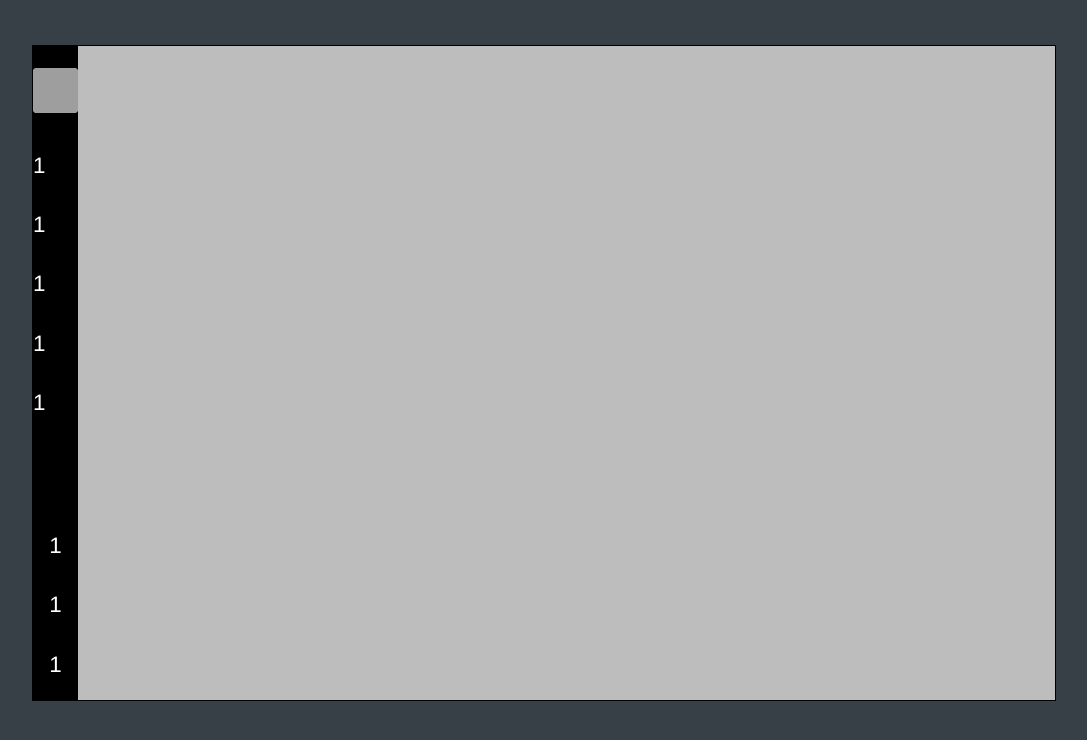
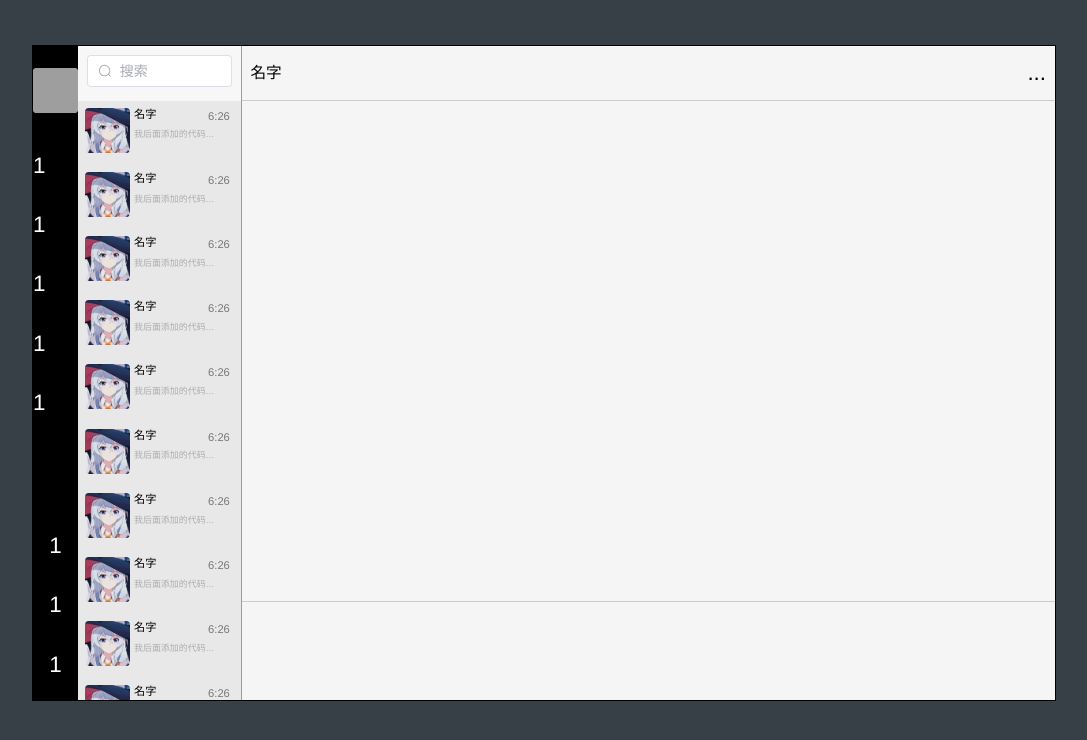
Before and after one commit to jiangshefeng/goChat, a Vue app: page /chat/1 in a window 1280 px wide. Before the commit this address had no page. Shown: the top 740 px of the page, without its empty margins (96-1183 px from the left). Built offline with nearby package versions, Linux system fonts and the light colour scheme; grey boxes are pictures that could not be loaded.

Commit message:
路由配置

```diff
--- a/components.d.ts
+++ b/components.d.ts
@@ -16,6 +16,7 @@ declare module '@vue/runtime-core' {
     ElMenuItemGroup: typeof import('element-plus/es')['ElMenuItemGroup']
     ElSubMenu: typeof import('element-plus/es')['ElSubMenu']
     HelloWorld: typeof import('./src/components/HelloWorld.vue')['default']
+    InputBox: typeof import('./src/components/inputBox.vue')['default']
     MainLayout: typeof import('./src/components/mainLayout.vue')['default']
     RouterLink: typeof import('vue-router')['RouterLink']
     RouterView: typeof import('vue-router')['RouterView']
--- /dev/null
+++ b/src/components/inputBox.vue
@@ -0,0 +1,33 @@
+<template>
+  <div class="container">
+    <textarea></textarea>
+  </div>
+</template>
+
+<script setup lang="ts">
+import { ref } from 'vue'
+const textarea = ref('')
+</script>
+<style scoped>
+.container {
+  height: calc(100% - 555px);
+  margin-top: 0px;
+  width: 100%;
+  background-color: aqua;
+  overflow: hidden;
+  padding: 1.5em 0.5em 2em 0.5em;
+  background-color: #f5f5f5;
+  border-top: 1px solid #ccc;
+}
+textarea {
+  resize: none;
+  height: 100%;
+  width: 100%;
+  border: none;
+  font-size: 0.6rem;
+  background-color: #f5f5f5;
+}
+textarea:focus-visible {
+  outline: none;
+}
+</style>
--- a/src/components/title.vue
+++ b/src/components/title.vue
@@ -13,6 +13,7 @@
   height: 55px;
   display: flex;
   align-items: center;
+  border-bottom: 1px solid #ccc;
 }
 .name {
   flex: 1;
--- a/src/page/chat/chat.vue
+++ b/src/page/chat/chat.vue
@@ -1,7 +1,6 @@
 <script setup lang="ts">
 import mainLayout from '../../components/mainLayout.vue'
 import chatBar from './chatBar.vue'
-import chatMainVue from './chatMain.vue'
 </script>
 
 <template>
@@ -11,7 +10,7 @@ import chatMainVue from './chatMain.vue'
         <chatBar></chatBar>
       </template>
       <template v-slot:right>
-        <chatMainVue></chatMainVue>
+        <router-view></router-view>
       </template>
     </mainLayout>
   </div>
--- a/src/page/chat/chatMain.vue
+++ b/src/page/chat/chatMain.vue
@@ -2,10 +2,22 @@
   <div class="chatMain">
     <titleVue></titleVue>
     <div class="chatContent"></div>
+    <inputBoxVue></inputBoxVue>
   </div>
 </template>
 
 <script setup lang="ts">
 import titleVue from '@/components/title.vue'
+import inputBoxVue from '@/components/inputBox.vue'
 </script>
-<style scoped></style>
+<style scoped>
+.chatContent {
+  height: 500px;
+  width: 100%;
+  margin-top: 0px;
+}
+.chatMain {
+  height: 100%;
+  background-color: #f5f5f5;
+}
+</style>
```
Also changed, not shown: src/router/router.ts (+11 -4 lines).
